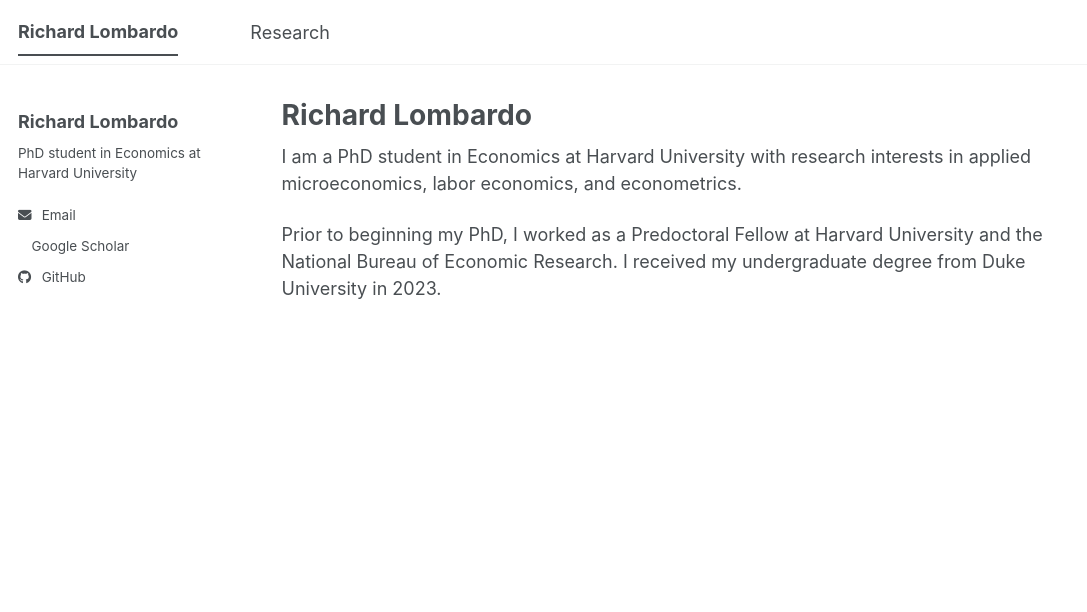
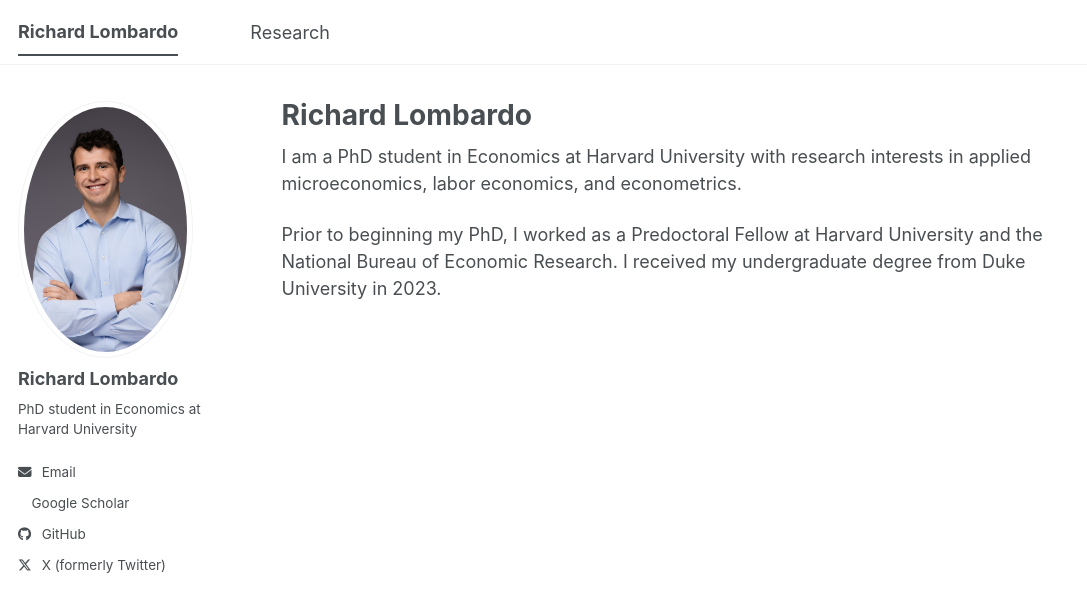
Before and after one commit to richardlombardo/richardlombardo.github.io, a Jekyll site: the page built from _pages/about.md, in a window 1280 px wide. Shown: the top 612 px of the page, without its empty margins (0-1087 px from the left). Built offline with Jekyll 4.4.1, drawn with Linux system fonts in a browser that asks for light colours; a style sheet for code colours, icons or effects is not loaded.

Commit message:
Update author avatar and Twitter username

```diff
--- a/_config.yml
+++ b/_config.yml
@@ -22,7 +22,7 @@ repository               : "richardlombardo/richardlombardo.github.io"
 #               Additional customization can be done by editing /_includes/author-profile.html
 author:
   # Biographic information
-  avatar           :
+  avatar           : "headshot.jpg"
   name             : "Richard Lombardo"
   pronouns         :
   bio              : "PhD student in Economics at Harvard University"
@@ -73,7 +73,7 @@ author:
   steam            : # Username
   telegram         : # URL
   tumblr           : # Username
-  twitter          : # Username for X / Twitter
+  twitter          : "@RLombardo1397"
   vine             : # Username
   weibo            : # Username
   wikipedia        : # Username
```
